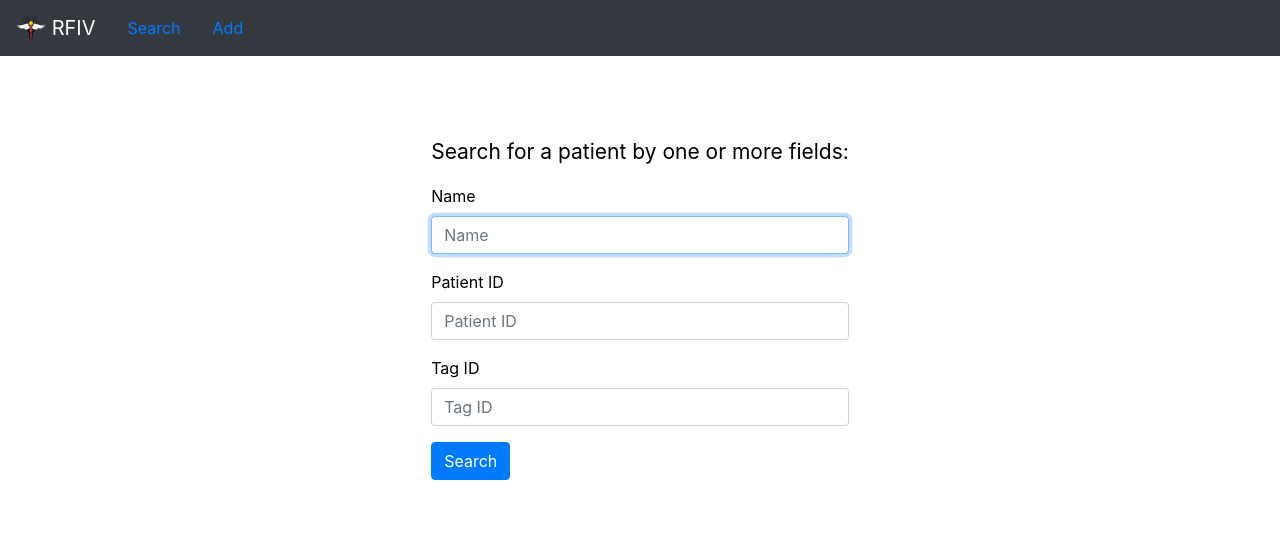
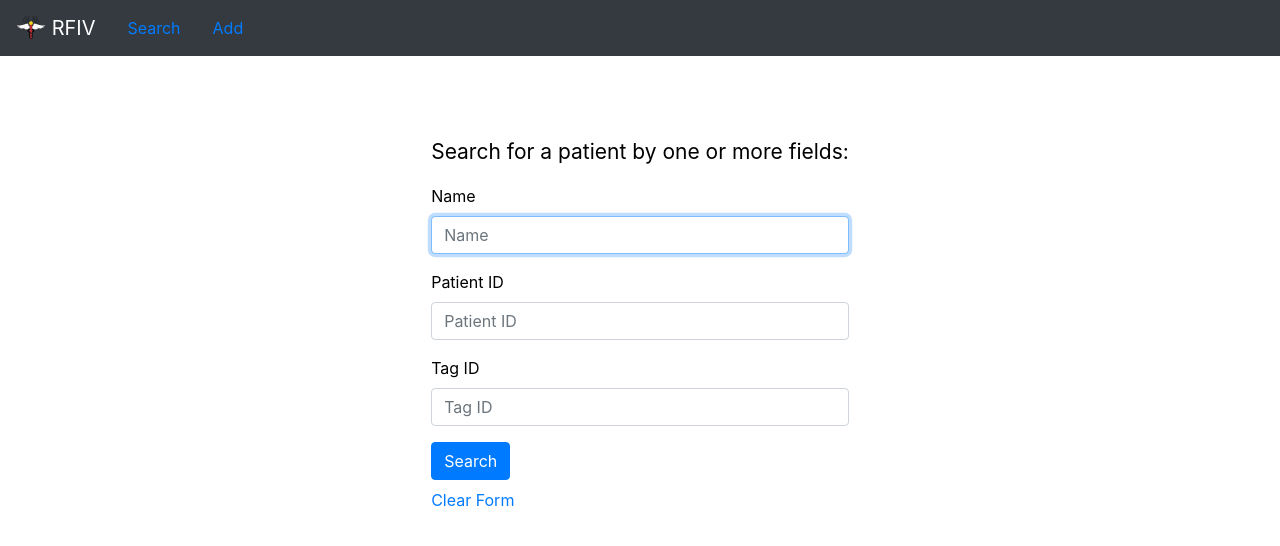
Before and after one commit to ManeuverOn/rfiv-ui, a React (Create React App) app: page /search in a window 1280 px wide. Shown: the top 546 px of the page. Built offline with nearby package versions, Linux system fonts and the light colour scheme.

Commit message:
add option to clear search form

```diff
--- a/src/components/search.js
+++ b/src/components/search.js
@@ -2,6 +2,7 @@ import "../css/App.css";
 
 import { useState } from "react";
 import Table from "react-bootstrap/Table";
+import { Link } from "react-router-dom";
 import { FormBox } from "./shared";
 
 export const Search = ({ history }) => {
@@ -98,6 +99,14 @@ export const Search = ({ history }) => {
               { label: "Tag ID", name: "tagId", value: state.tagId },
             ]}
           />
+          <div style={{ marginTop: "1vh" }}>
+            <Link
+              to="#"
+              onClick={() => setState({ name: "", id: "", tagId: "" })}
+            >
+              Clear Form
+            </Link>
+          </div>
           <div className="error-message">{errorMsg}</div>
         </div>
         <ResultsTable results={patientList} />
```
